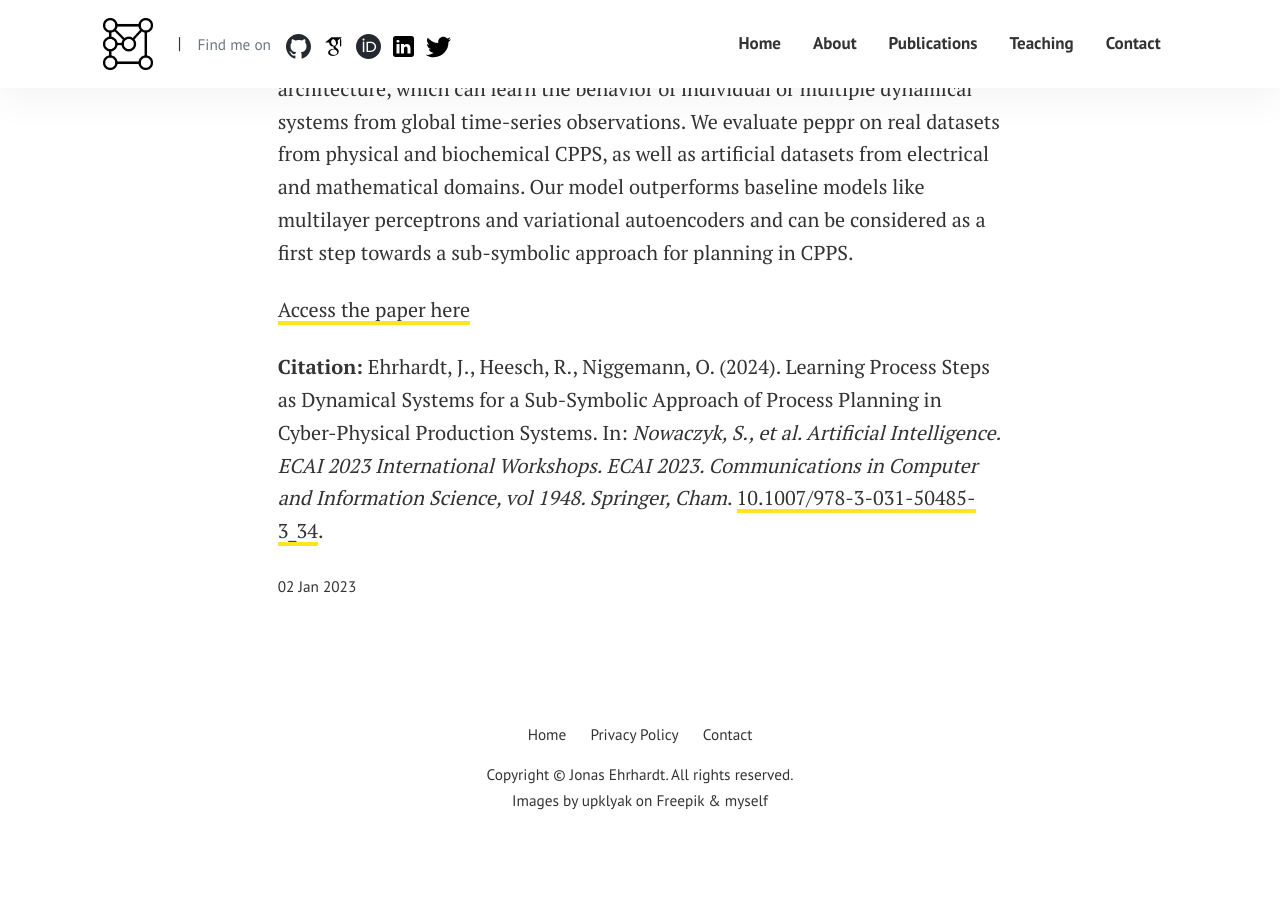
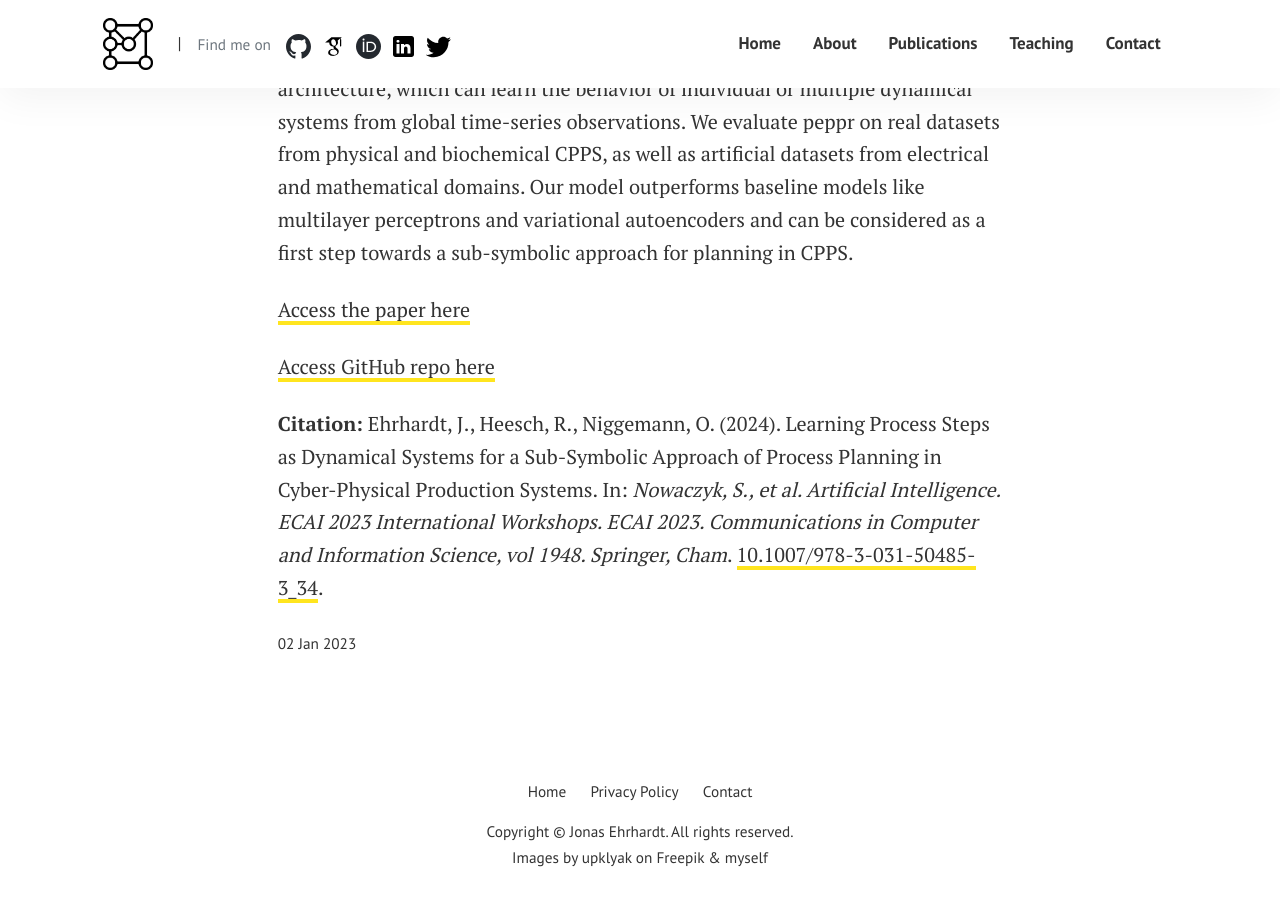
Before and after one commit to j-ehrhardt/my-webpage, a Jekyll site: the page built from _posts/2023-01-02-learning-representations-of-dynamical-systems.md, in a window 1280 px wide and 900 px high, scrolled down 766 px. Built offline with Jekyll 4.4.1, drawn with Linux system fonts in a browser that asks for light colours; before the commit the page ends 1609 px from its top, so only the background shows below that.

Commit message:
add github

```diff
--- a/_posts/2023-01-02-learning-representations-of-dynamical-systems.md
+++ b/_posts/2023-01-02-learning-representations-of-dynamical-systems.md
@@ -18,4 +18,6 @@ Our model outperforms baseline models like multilayer perceptrons and variationa
 
 [Access the paper here](https://doi.org/10.1007/978-3-031-50485-3_34)
 
+[Access GitHub repo here](https://github.com/j-ehrhardt/peppr)
+
 **Citation:** Ehrhardt, J., Heesch, R., Niggemann, O. (2024). Learning Process Steps as Dynamical Systems for a Sub-Symbolic Approach of Process Planning in Cyber-Physical Production Systems. In: *Nowaczyk, S., et al. Artificial Intelligence. ECAI 2023 International Workshops. ECAI 2023. Communications in Computer and Information Science, vol 1948. Springer, Cham*. [10.1007/978-3-031-50485-3_34](https://doi.org/10.1007/978-3-031-50485-3_34).
```
